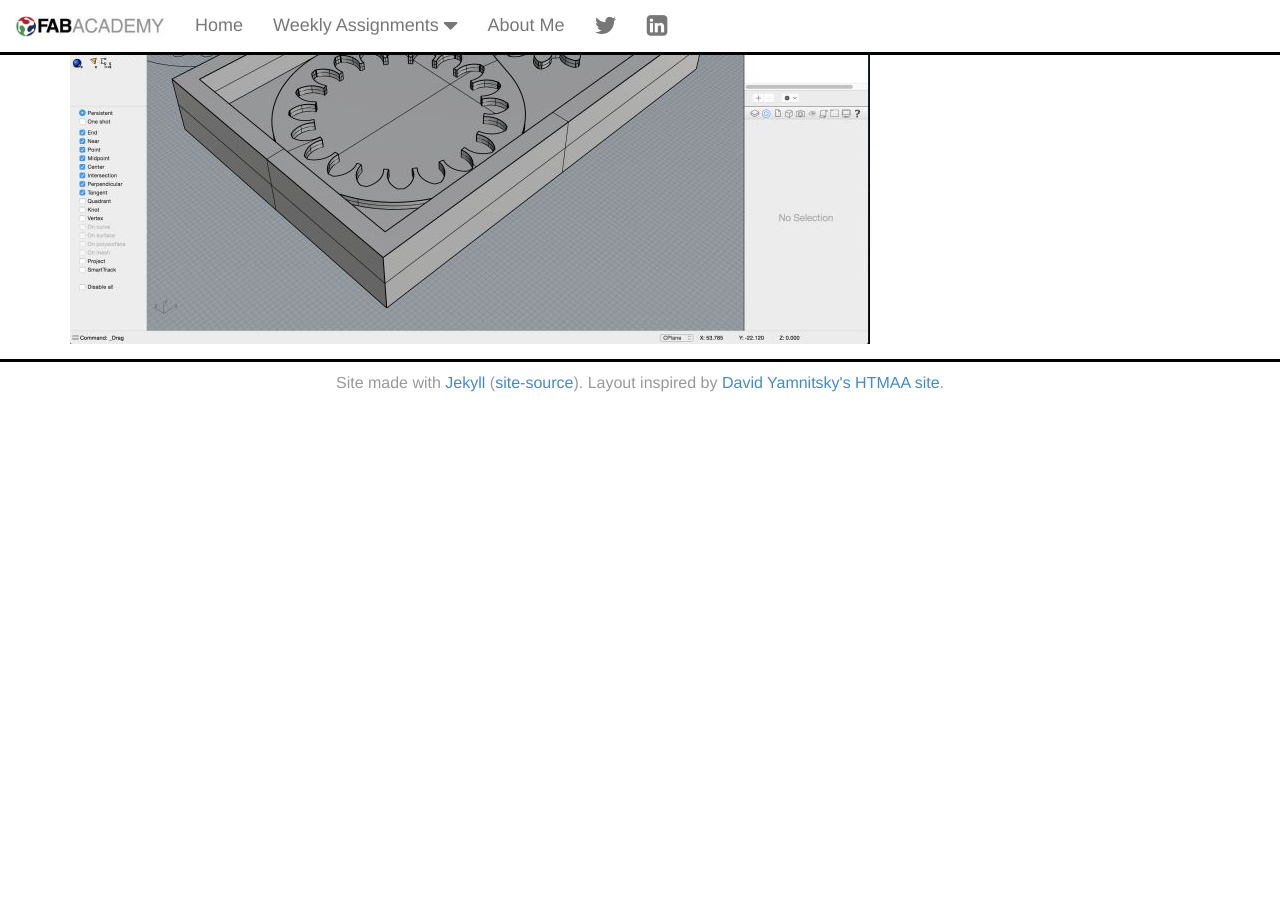
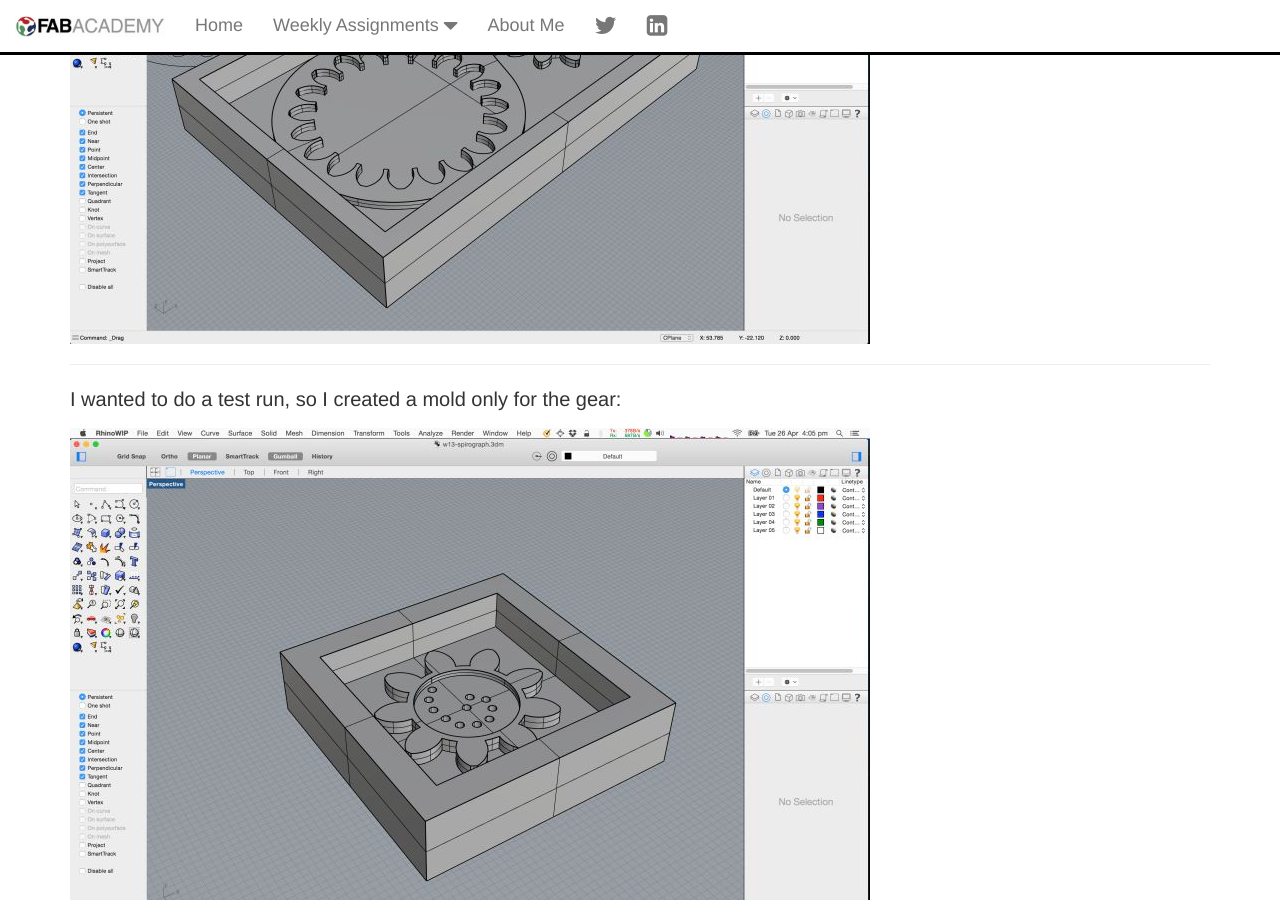
Before and after one commit to yogi/fabacademy2016, a Jekyll site: the page built from w13-molding.md, in a window 1280 px wide and 900 px high, scrolled down 2050 px. Built offline with Jekyll 4.4.1, drawn with Linux system fonts in a browser that asks for light colours; before the commit the page ends 2455 px from its top, so only the background shows below that.

Commit message:
gear test mold

```diff
--- a/w13-molding.md
+++ b/w13-molding.md
@@ -41,3 +41,10 @@ Then I designed the wax mold for the silicone mold, by subtracting the above fro
     positive -> negative -> positive thinking definitely takes some time to get used to!
 
 <img src="images/w13-wax-mold-rhino.jpg"/>
+
+
+---
+
+I wanted to do a test run, so I created a mold only for the gear:
+
+<img src="images/w13-gear-wax-mold-rhino.jpg"/>
```
Also changed, not shown: images/w13-gear-wax-mold-rhino.jpg (added), 1 other file.
